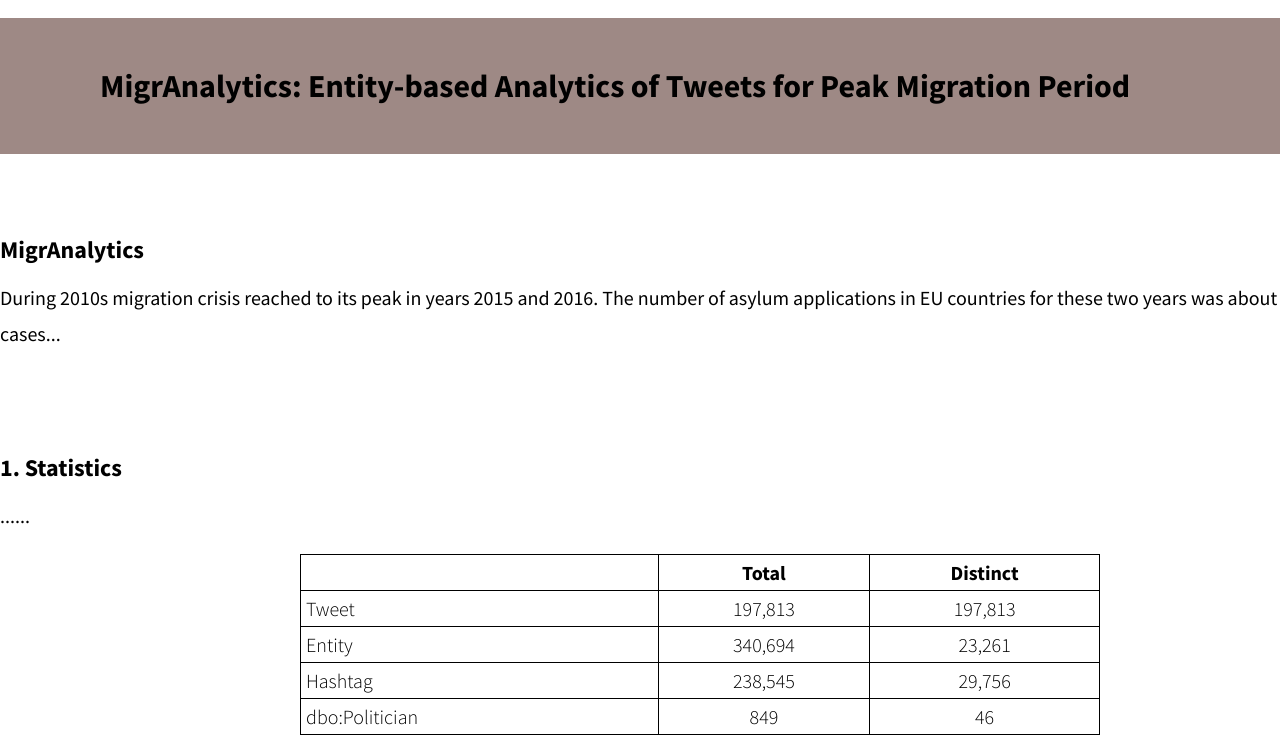
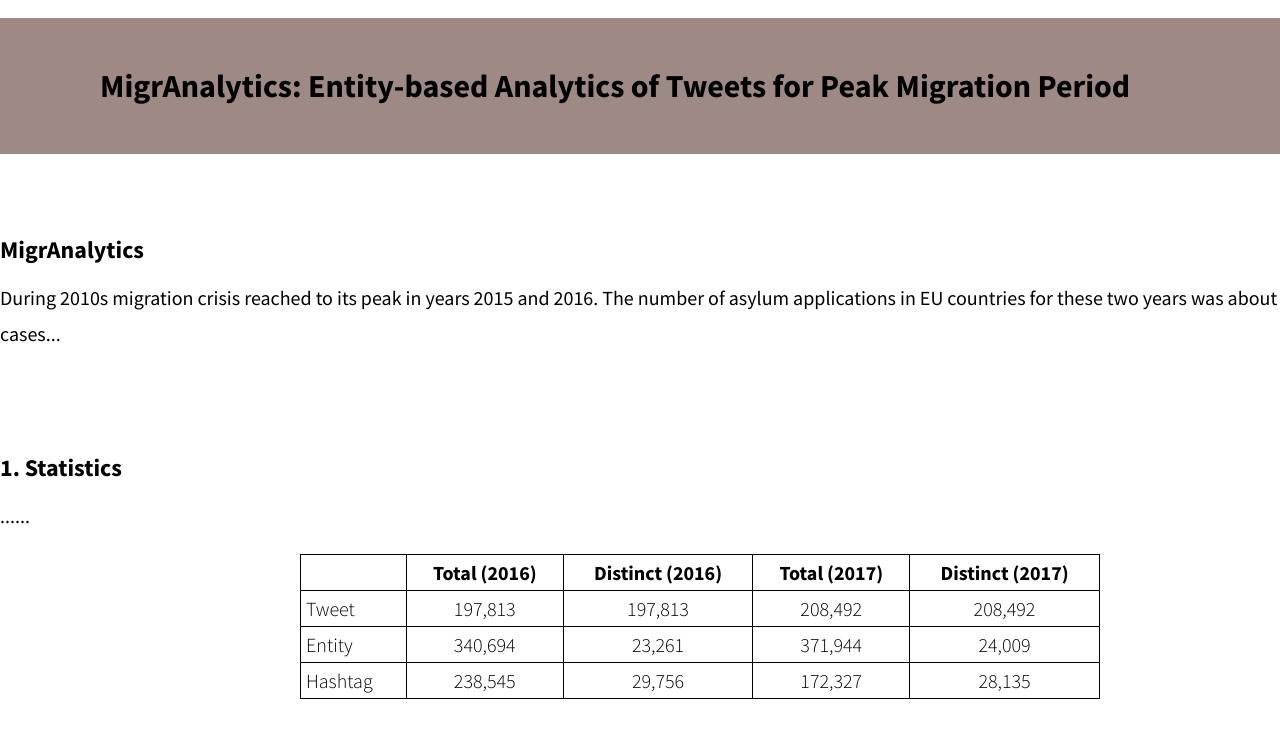
Before and after one commit to Za-Re/MigrationTweets, a plain HTML site: page index.html in a window 1280 px wide. Shown: the part 78-814 px from the top of the page. Drawn offline with Linux system fonts and the light colour scheme.

Commit message:
statistics 2017 added

```diff
--- a/index.html
+++ b/index.html
@@ -75,29 +75,37 @@ th, td {
 				<table class="stats-table" style="width:800px">
 				  <tr>
 					<th></th>
-					<th>Total</th>
-					<th>Distinct</th>
+					<th>Total (2016)</th>
+					<th>Distinct (2016)</th>
+					  <th>Total (2017)</th>
+					<th>Distinct (2017)</th>
 				  </tr>
 				  <tr>
 					<td class="first-col">Tweet</td>
 					<td>197,813</td>
 					<td>197,813</td>
+					 <td>208,492</td>
+					<td>208,492</td>
 				  </tr>
 				  <tr>
 					<td class="first-col">Entity</td>
 					<td>340,694</td>
 					<td>23,261</td>
+					<td>371,944</td>
+					<td>24,009</td>
 				  </tr>
 				  <tr>
 					<td class="first-col">Hashtag</td>
 					<td>238,545</td>
 					<td>29,756</td>
+					<td>172,327</td>
+					<td>28,135</td>
 				  </tr>
-				  <tr>
+				  <!--<tr>
 					<td class="first-col">dbo:Politician</td>
 					<td>849</td>
 					<td>46</td>
-				  </tr>
+				  </tr>-->
 				  <!--<tr>
 					<td class="first-col">dbo:County</td>
 					<td>18,212</td>
```
